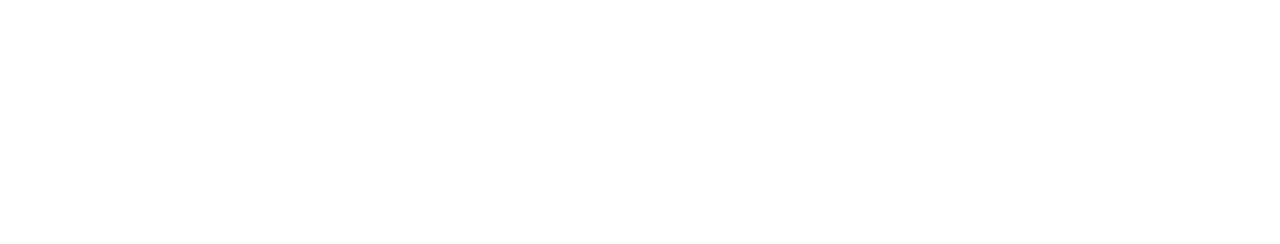
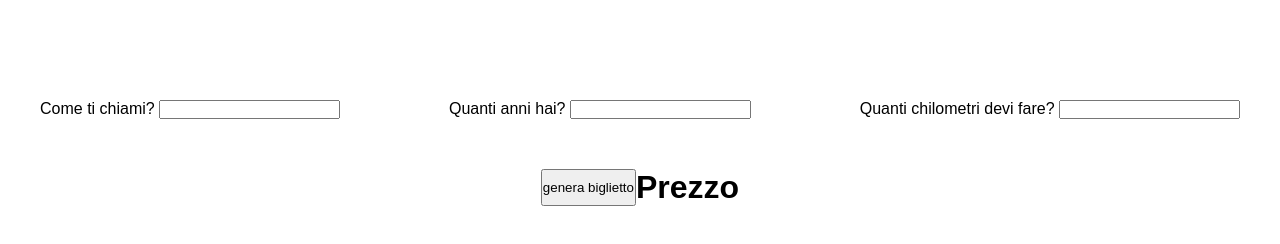
Before and after one commit to michele-pupo/js-biglietto-treno-form, a plain HTML site: page index.html in a window 1280 px wide. Drawn offline with Linux system fonts and the light colour scheme.

Commit message:
creation of initial structure

```diff
--- a/css/style.css
+++ b/css/style.css
@@ -8,3 +8,16 @@
 body {
     font-family: sans-serif;
 }
+
+.container{
+    width: 1200px;
+    margin: 0 auto;
+    display: flex;
+    padding-top: 100px;
+    justify-content: space-between;
+}
+
+.price{
+    padding-top: 50px;
+    justify-content: center;
+}
--- a/index.html
+++ b/index.html
@@ -10,6 +10,26 @@
 </head>
 <body>
 
+    <div class="container">
+        <div>
+            <label for="user-name">Come ti chiami?</label>
+            <input type="text" id="user-name">
+        </div>
+        <div>
+            <label for="user-age">Quanti anni hai?</label>
+            <input type="number" id="user-age">
+        </div>
+        <div>
+            <label for="user-km">Quanti chilometri devi fare?</label>
+            <input type="number" id="user-km">
+        </div>
+    </div>
+
+    <div class="container price">
+        <button id="price">genera biglietto</button>
+        <h1>Prezzo</h1>
+    </div>
+
     <!-- foglio script js -->
     <script type="text/javascript" src="js/script.js"></script>
 </body>
```
Also changed, not shown: js/script.js (+20 -0 lines).
